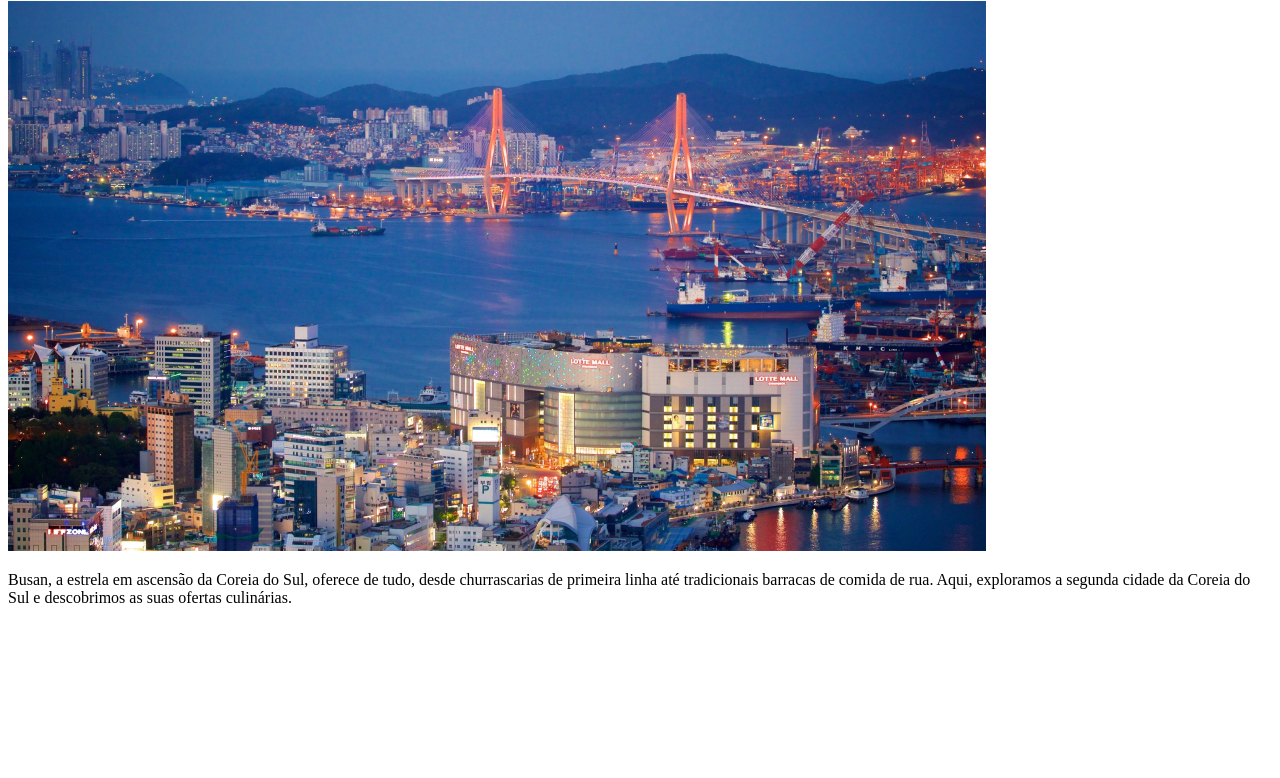
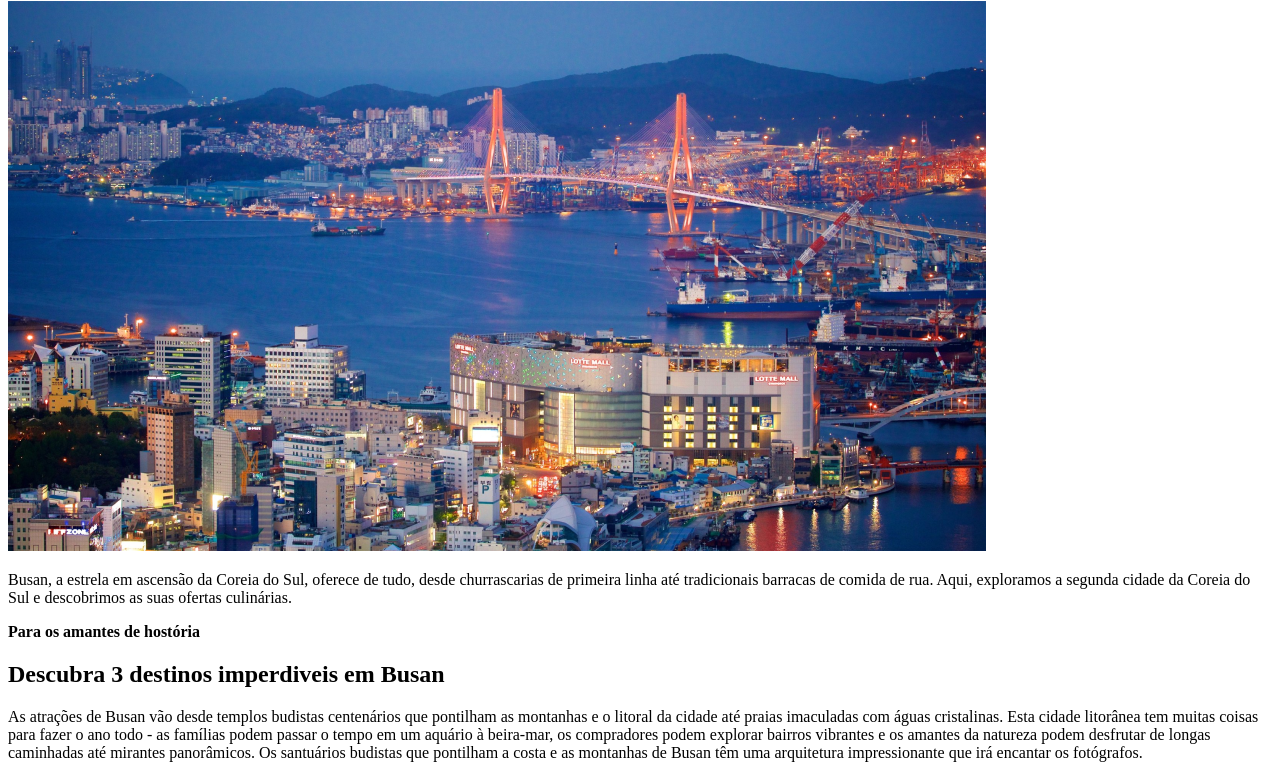
Before and after one commit to vitorspyder021/-LOCAL-TUR-STICO, a plain HTML site: page index.html in a window 1280 px wide. Shown: the part 105-883 px from the top of the page. Before the commit the page ends 800 px from the top, so only its background shows below. Drawn offline with Linux system fonts and the light colour scheme.

Commit message:
criação da div.divider, criação do main, da section.amantes-historia e todos seus conteúdos

```diff
--- a/index.html
+++ b/index.html
@@ -12,8 +12,16 @@
         <h1>Conheça Busa</h1>
         <img src="Image_01.png" alt="vista panoramica da cidade de Busan">
         <p>Busan, a estrela em ascensão da Coreia do Sul, oferece de tudo, desde churrascarias de primeira linha até tradicionais barracas de comida de rua. Aqui, exploramos a segunda cidade da Coreia do Sul e descobrimos as suas ofertas culinárias.</p>
+    </header>
+    <div class="divider"></div>
+    <main>
+        <section class="amantes-historia">
+            <strong>Para os amantes de hostória</strong>
+            <h2>Descubra 3 destinos imperdiveis em Busan</h2>
+            <p>As atrações de Busan vão desde templos budistas centenários que pontilham as montanhas e o litoral da cidade até praias imaculadas com águas cristalinas. Esta cidade litorânea tem muitas coisas para fazer o ano todo - as famílias podem passar o tempo em um aquário à beira-mar, os compradores podem explorar bairros vibrantes e os amantes da natureza podem desfrutar de longas caminhadas até mirantes panorâmicos. Os santuários budistas que pontilham a costa e as montanhas de Busan têm uma arquitetura impressionante que irá encantar os fotógrafos.</p>
 
-    </header>
+        </section>
+    </main>
 </div>
 </body>
 </html>
```
